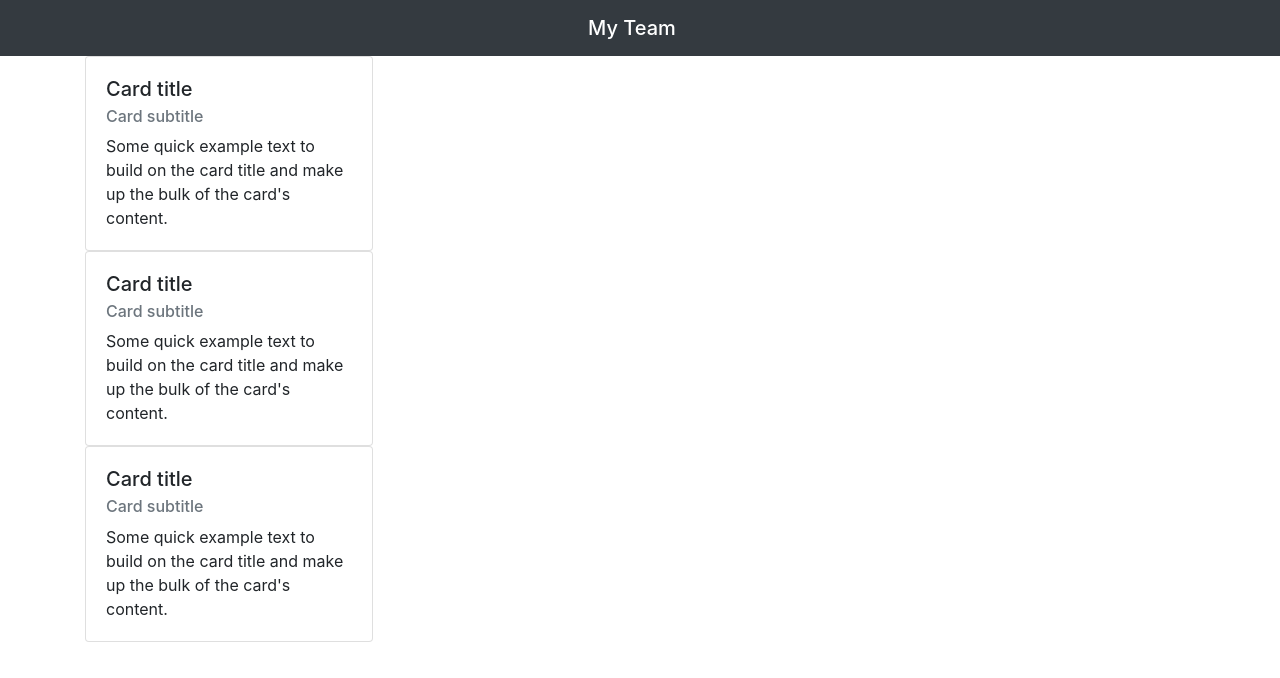
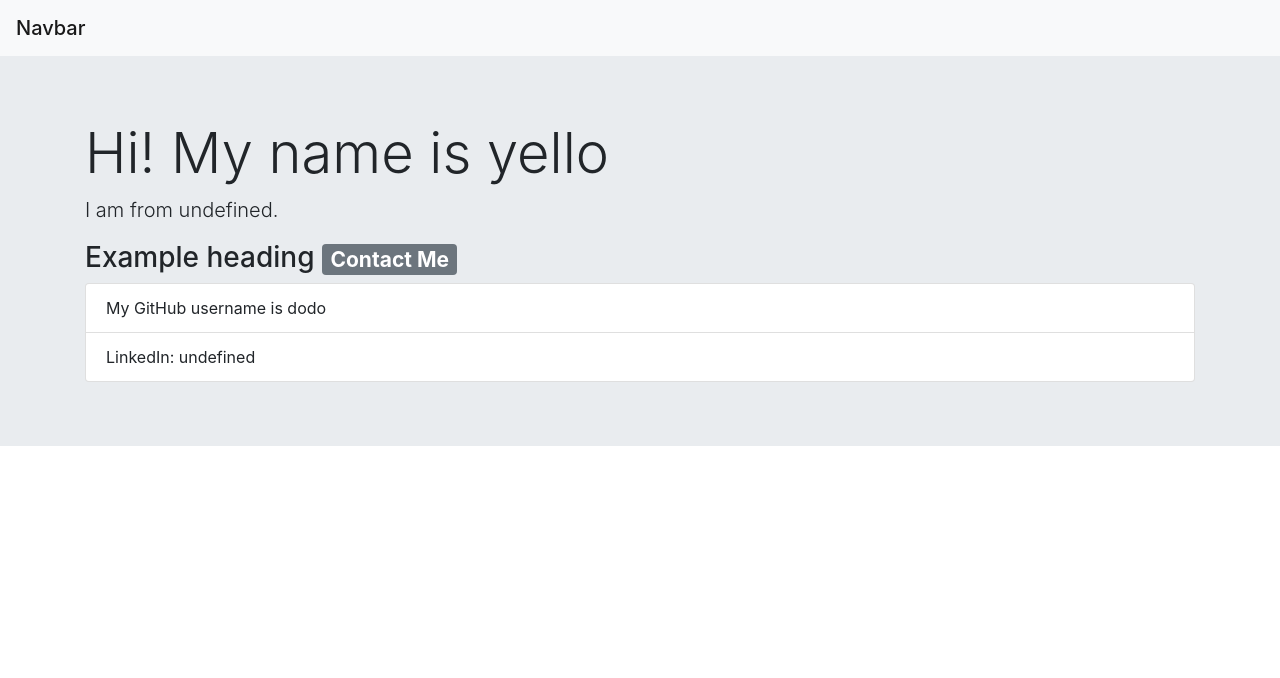
Before and after one commit to rayaalsaedi/Team-Profile-Generator, a plain HTML site: page index.html in a window 1280 px wide. Drawn offline with nearby package versions, Linux system fonts and the light colour scheme.

Commit message:
adding test folder

```diff
--- a/index.html
+++ b/index.html
@@ -7,37 +7,19 @@
   <title>My Team</title>
 </head>
 <body>
-<nav class="navbar navbar-dark bg-dark">
-  <span class="navbar-brand mb-0 h1 w-100 text-center">My Team</span>
+<nav class="navbar navbar-light bg-light">
+  <span class="navbar-brand mb-0 h1">Navbar</span>
 </nav>
-<div class="container">
-  <div class="row">
-
+  <div class="jumbotron jumbotron-fluid">
+  <div class="container">
+    <h1 class="display-4">Hi! My name is yello</h1>
+    <p class="lead">I am from undefined.</p>
+    <h3>Example heading <span class="badge badge-secondary">Contact Me</span></h3>
+    <ul class="list-group">
+      <li class="list-group-item">My GitHub username is dodo</li>
+      <li class="list-group-item">LinkedIn: undefined</li>
+    </ul>
   </div>
-<div class="card" style="width: 18rem;">
-  <div class="card-body">
-    <h5 class="card-title">Card title</h5>
-    <h6 class="card-subtitle mb-2 text-muted">Card subtitle</h6>
-    <p class="card-text">Some quick example text to build on the card title and make up the bulk of the card's content.</p>
-
-  </div>
-</div>
-<div class="card" style="width: 18rem;">
-  <div class="card-body">
-    <h5 class="card-title">Card title</h5>
-    <h6 class="card-subtitle mb-2 text-muted">Card subtitle</h6>
-    <p class="card-text">Some quick example text to build on the card title and make up the bulk of the card's content.</p>
-
-  </div>
-</div>
-<div class="card" style="width: 18rem;">
-  <div class="card-body">
-    <h5 class="card-title">Card title</h5>
-    <h6 class="card-subtitle mb-2 text-muted">Card subtitle</h6>
-    <p class="card-text">Some quick example text to build on the card title and make up the bulk of the card's content.</p>
-
-  </div>
-</div>
 </div>
 </body>
 </html>
```
Also changed, not shown: tests/employeetest.js (added, +60 -0 lines), js/employee.js (renamed from js files/employee.js), js/engineer.js (renamed from js files/engineer.js), js/intern.js (renamed from js files/intern.js), js/manager.js (renamed from js files/manager.js), 2 other files.
